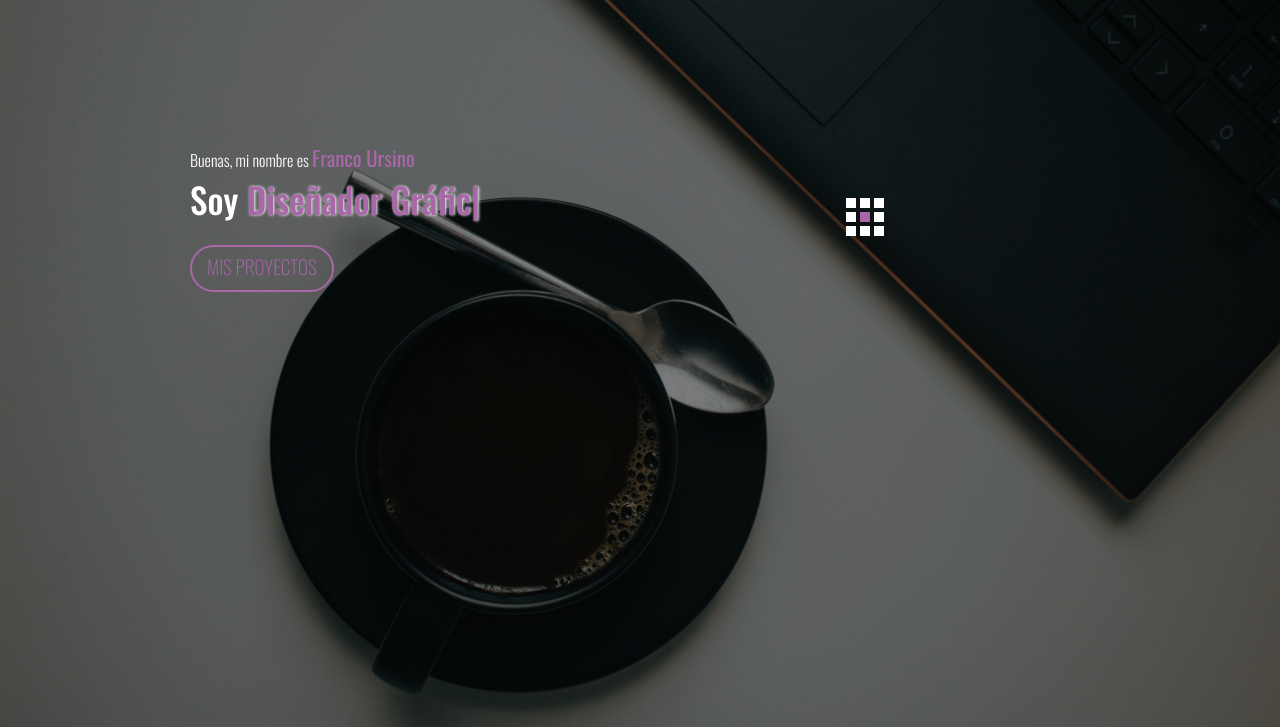
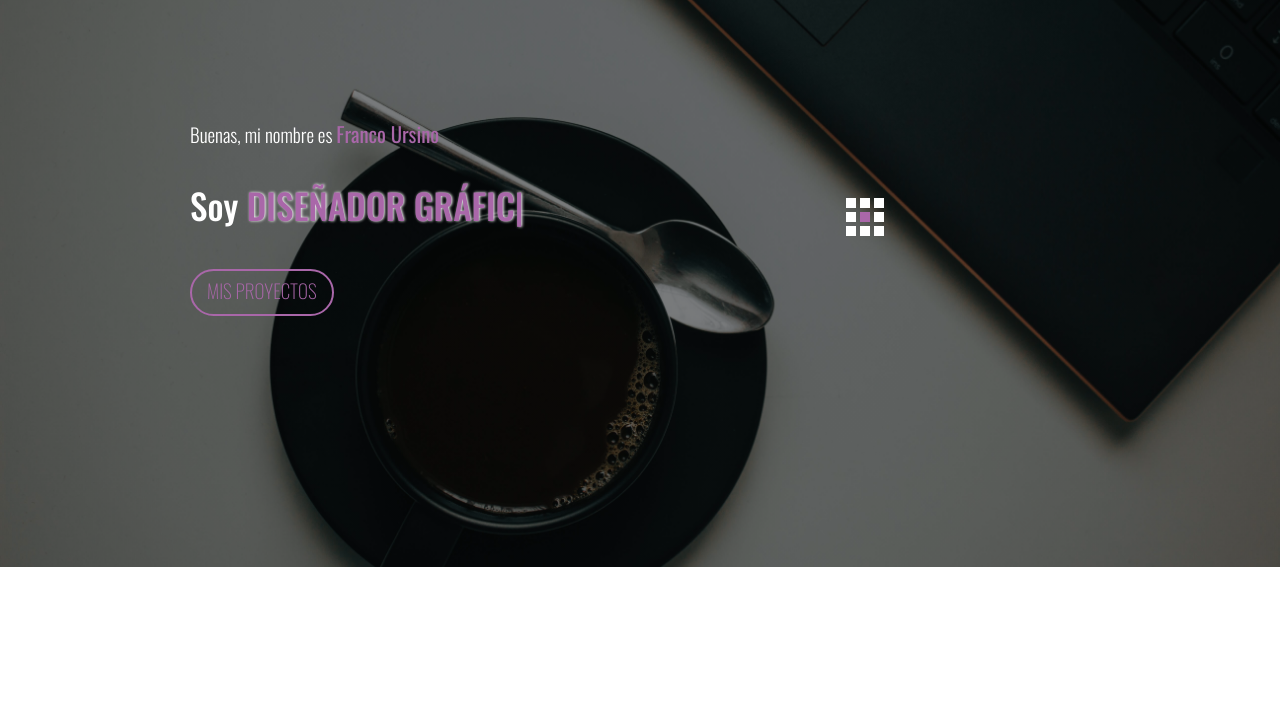
Before and after one commit to FrancoUrsino/PortFolio_Fran, a website: page index.html in a window 1280 px wide. Shown: the part 73-800 px from the top of the page. Drawn offline with nearby package versions, Linux system fonts and the light colour scheme.

Commit message:
fix height

```diff
--- a/index.html
+++ b/index.html
@@ -64,12 +64,14 @@
   </header>
 
 
+  <!-- LINK NAVBAR JS -->
+  <script type="text/javascript" src="js/nav.js"></script>
+  <!-- LINK CUBE JS -->
+  <script type="text/javascript" src="js/script.js"></script>
 
-  <script type="text/javascript" src="js/nav.js"></script>
-
+  <!-- LINK ION ICONS JS -->
   <script type="module" src="https://unpkg.com/ionicons@5.5.2/dist/ionicons/ionicons.esm.js"></script>
   <script nomodule src="https://unpkg.com/ionicons@5.5.2/dist/ionicons/ionicons.js"></script>
-
   <!-- LINK TYPED JS -->
   <script src="https://cdn.jsdelivr.net/npm/typed.js@2.0.12"></script>
   <script>
--- a/js/nav.js
+++ b/js/nav.js
@@ -6,14 +6,3 @@ navbar.addEventListener('click', function(){
   this.classList.toggle('click');
   navlist.classList.toggle('open');
 })
-
-
-let navigation = document.querySelector('.navigation');
-let close = document.querySelector('.close');
-
-navigation.onclick = function(){
-  navigation.classList.add('active');
-}
-close.onclick = function(){
-  navigation.classList.remove('active');
-}
--- a/js/script.js
+++ b/js/script.js
@@ -0,0 +1,10 @@
+
+let navigation = document.querySelector('.navigation');
+let close = document.querySelector('.close');
+
+navigation.onclick = function(){
+  navigation.classList.add('active');
+}
+close.onclick = function(){
+  navigation.classList.remove('active');
+}
--- a/scss/_header.scss
+++ b/scss/_header.scss
@@ -1,7 +1,7 @@
 .header{
   width: 100%;
-  height: 100vh;
-  min-height: 100vh;
+  height: 80vh;
+  min-height: 80vh;
   background: linear-gradient(rgba(0, 0, 0, 0.5), rgba(0, 0, 0, 0.5)), url(../img/header.jpg);
   background-size: cover;
   background-position: right;
@@ -14,14 +14,15 @@
     padding: 0 20px;
 
     &--container{
-      margin-top: 10em;
+      margin-top: 13em;
       margin-right: 0;
     }
 
     &--subtitle{
       color: $s-color;
-      font-size: 1rem;
+      font-size: 1.2rem;
       font-weight: 300;
+      margin-bottom: 30px;
 
       & span{
         color: $p-color;
@@ -38,6 +39,7 @@
       & span{
         color: $p-color;
         text-shadow: 1px 0 3px $s-color;
+        text-transform: uppercase;
       }
     }
 
@@ -49,7 +51,7 @@
       border-radius: 25px;
       padding: 5px 15px 9px;
       font-size: 1.2rem;
-      margin-top: 20px;
+      margin-top: 2em;
       text-transform: uppercase;
       transition: .5s;
 
```
Also changed, not shown: css/style.css, 1 other file.
